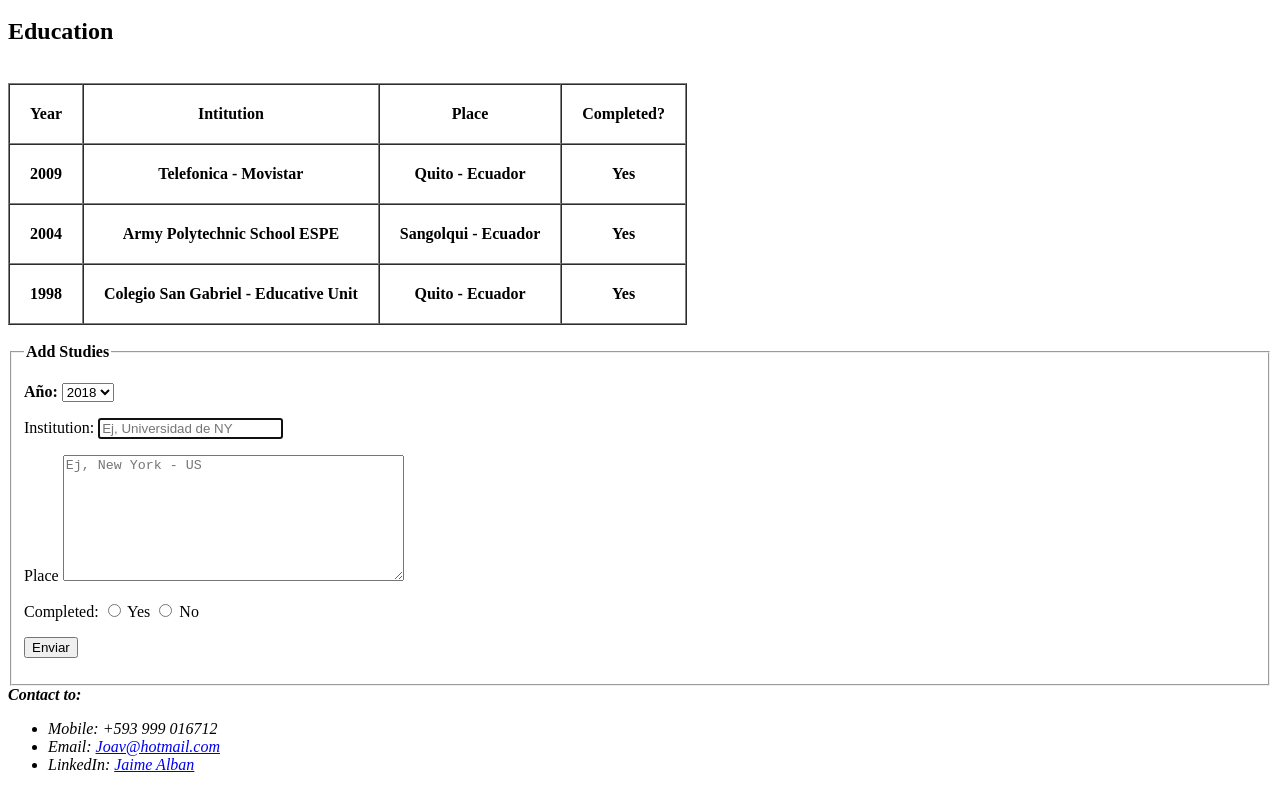
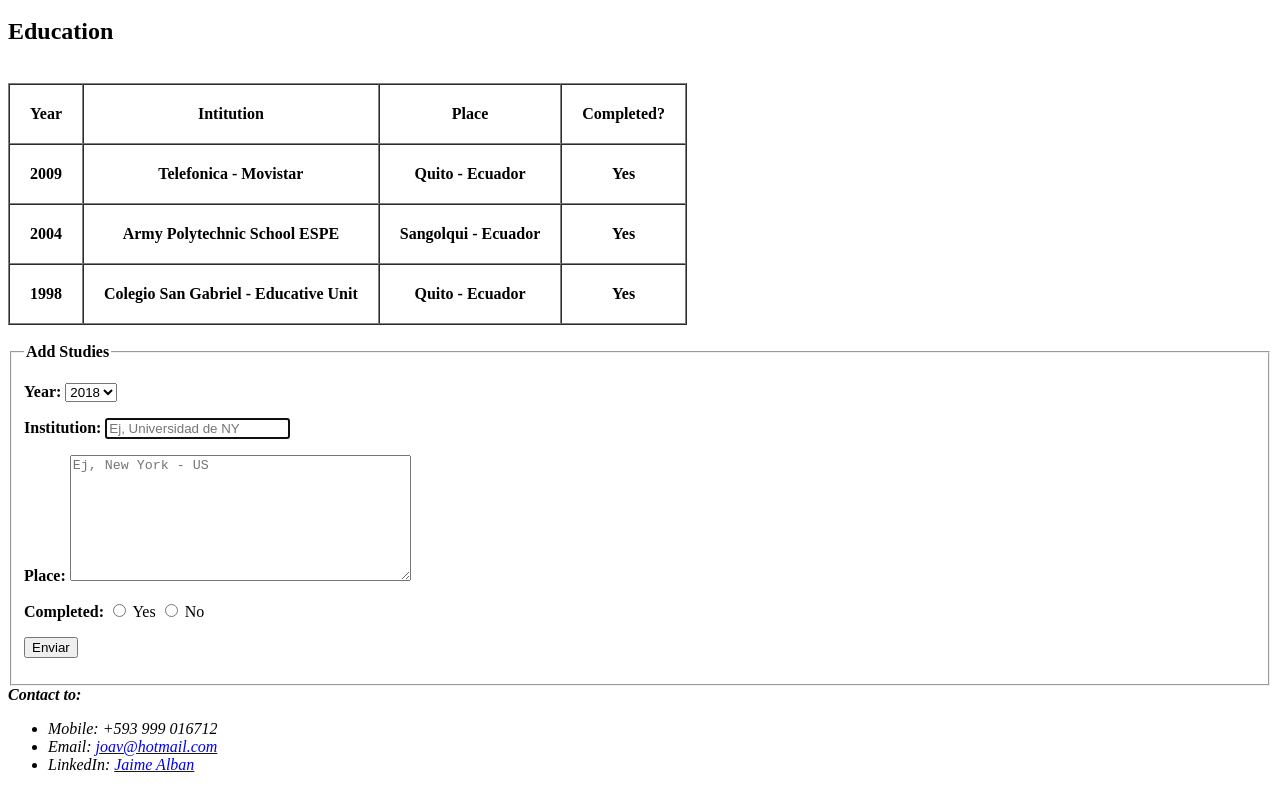
Before and after one commit to SrZeus/JaimeAlbanCV, a plain HTML site: page educacion.html in a window 1280 px wide. Shown: the part 476-1266 px from the top of the page. Drawn offline with Linux system fonts and the light colour scheme.

Commit message:
Cambios de formato en pagina de Educacion

```diff
--- a/educacion.html
+++ b/educacion.html
@@ -63,7 +63,7 @@
         <fieldset>
           <legend> <strong>Add Studies</strong> </legend>
             <p>
-              <label for="Anio"> <strong>Año:</strong> </label>
+              <label for="Anio"> <strong>Year:</strong> </label>
               <select name="Anio">
                 <option value="2018">2018</option>
                 <option value="2017">2017</option>
@@ -77,15 +77,15 @@
               </select>
             </p>
             <p>
-              <label for="Institucion">Institution:</label>
+              <label for="Institucion"> <strong>Institution:</strong> </label>
               <input type="text" name="Institution" placeholder="Ej, Universidad de NY" autofocus required="true">
             </p>
             <p>
-              <label for="Place">Place</label>
+              <label for="Place"> <strong> Place: </strong> </label>
               <textarea name="Place" rows="8" cols="40" placeholder="Ej, New York - US" autofocus required="true"></textarea>
             </p>
             <p>
-              <label for="Completed">Completed:</label>
+              <label for="Completed"> <strong>Completed:</strong> </label>
               <input type="radio" name="Yes" value="Yes"> Yes
               <input type="radio" name="No" value="No"> No
             </p>
@@ -101,7 +101,7 @@
       </strong>
       <ul>
         <li><em>Mobile: +593 999 016712 </em></li>
-        <li><em>Email: <a href="mailto:joav700@hotmail.com?subject=feedback">Joav@hotmail.com</a> </em> </li>
+        <li><em>Email: <a href="mailto:joav700@hotmail.com?subject=feedback">joav@hotmail.com</a> </em> </li>
         <li> <em>LinkedIn: <a href="https://www.linkedin.com/in/jaime-alban-9a0ba097"> Jaime Alban </a> </em> </li>
       </ul>
     </footer>
```
